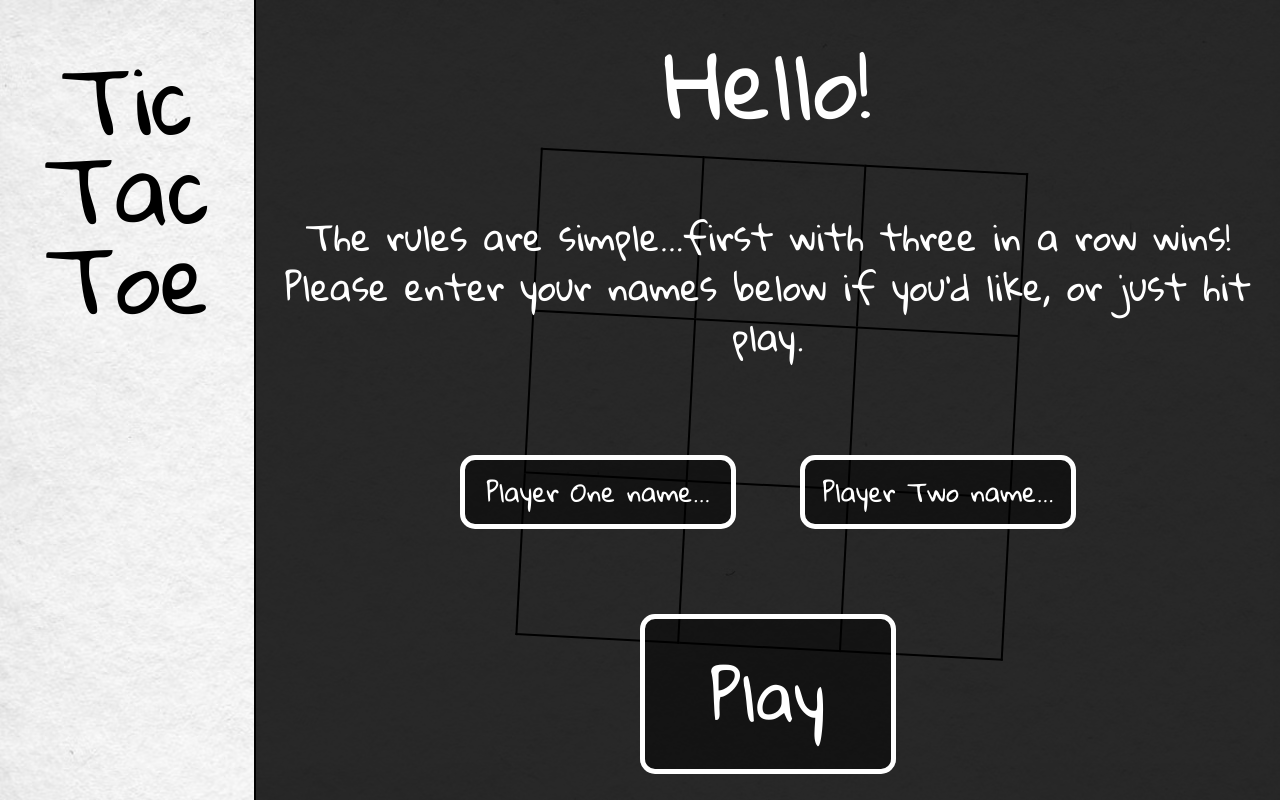
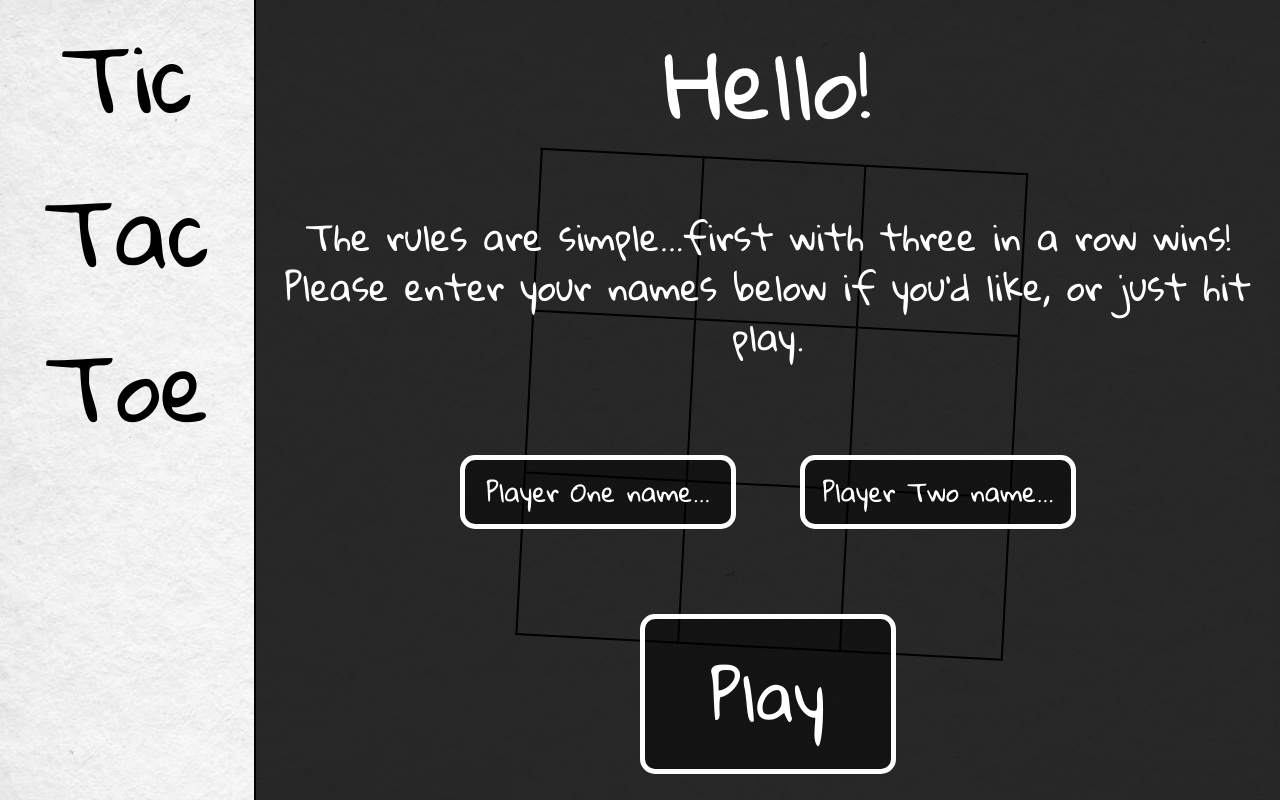
Before and after one commit to ChrisSturgeon/odin-tic-tac-toe, a plain HTML site: page index.html in a window 1280 px wide. Drawn offline with Linux system fonts and the light colour scheme.

Commit message:
Tidy CSS

```diff
--- a/index.html
+++ b/index.html
@@ -14,7 +14,9 @@
 
   <div class="container">
     <div class="sidebar">
-      <h1>Tic Tac Toe</h1>
+      <h1>Tic</h1>
+      <h1>Tac</h1>
+      <h1>Toe</h1>
       <div id="turn">
         <div id="turnText">Turn:</div>
         <div id="turnPic"></div>
--- a/style.css
+++ b/style.css
@@ -149,12 +149,9 @@ h1 {
     position: fixed;
     z-index: 1;
     left: 20vw;
-    top: 0;
     width: 80vw;
     height: 100%;
-    overflow: auto; /* Enable scroll if needed */
-    background-color: rgb(0,0,0); /* Fallback color */
-    background-color: rgba(0, 0, 0, 0.839); /* Black w/ opacity */
+    background-color: rgba(0, 0, 0, 0.839);
     justify-content: center;
     justify-items: center;
     align-items: center;
```
